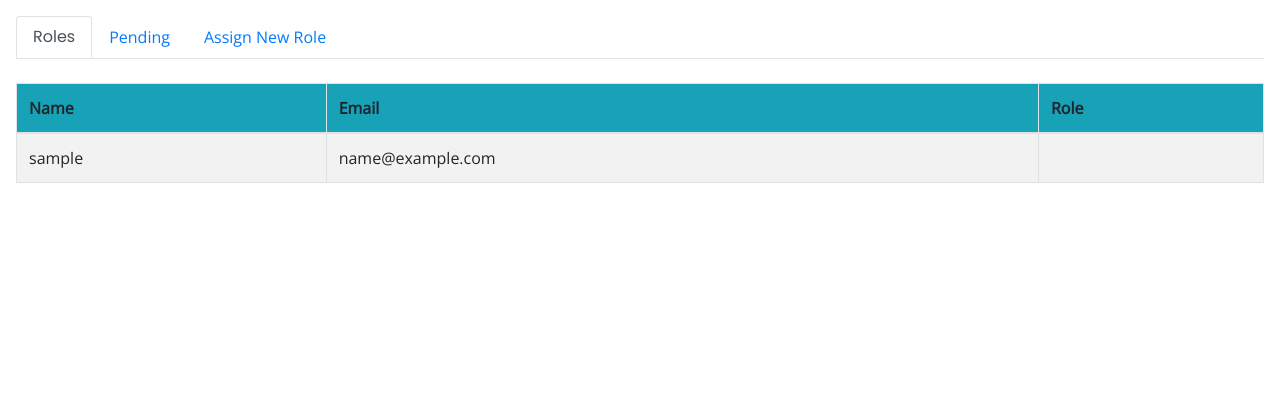
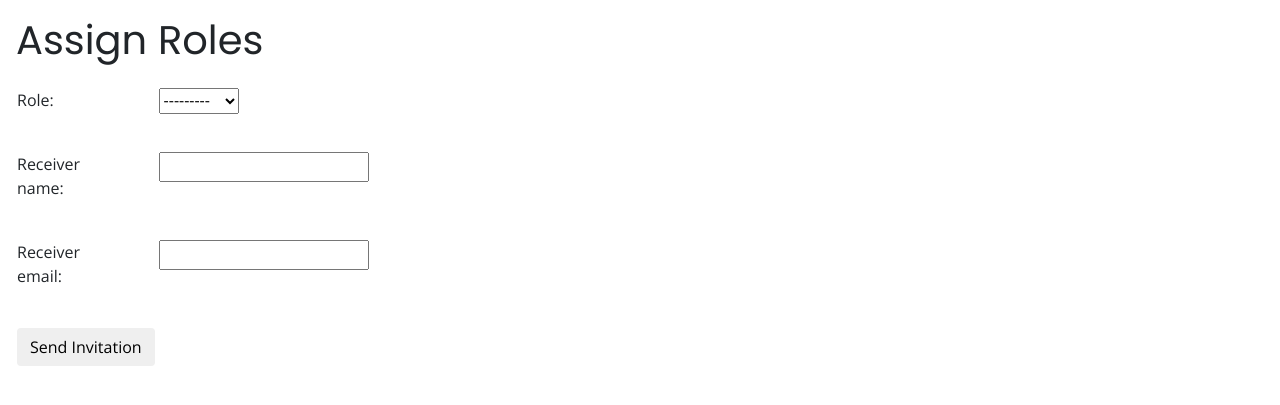
Before and after one commit to babonaresh/msa, a Django app: page /assign_role in a window 1280 px wide. Shown: the part 110-515 px from the top of the page. Run offline with Django 3.2, Linux system fonts and the light colour scheme; the visitor is signed in with stand-in values (Sample User, id 1); data comes from the database, SQL or seed files in the repository; data that the repository does not hold is empty; some libraries are stand-ins or nearby versions.

Commit message:
updated assign role and registerations

```diff
--- a/msa_app/forms.py
+++ b/msa_app/forms.py
@@ -22,9 +22,22 @@ class PlayerForm(forms.ModelForm):
 
 
 class AssignRoleForm(forms.ModelForm):
-     class Meta:
+    class Meta:
         model = Msarole
         fields = ['role', 'receiver_name', 'receiver_email']
+
+    def clean(self):
+        receiver_email = self.cleaned_data['receiver_email']
+        try:
+           msarole = Msarole.objects.filter(receiver_email=receiver_email).order_by('receiver_name').first()
+           print('msarole--', msarole)
+        except ObjectDoesNotExist:
+            return receiver_email
+        if msarole:
+            raise forms.ValidationError('Email is already taken and assigned to '+msarole.role+'')
+
+
+
 
 
 User = get_user_model()
--- a/msa_app/models.py
+++ b/msa_app/models.py
@@ -186,7 +186,6 @@ class Goal(models.Model):
         return str(self.player) + ' - ' + str(self.created_date) + ' - ' + str(self.goal_minute)
 
 
-
 class Msarole(models.Model):
 
     ROLE_CHOICES = (
@@ -194,7 +193,7 @@ class Msarole(models.Model):
           ('Coach', 'Coach'),
           ('Referee', 'Referee'),
     )
-    role = models.CharField(max_length=20,choices=ROLE_CHOICES)
+    role = models.CharField(max_length=20, choices=ROLE_CHOICES)
     receiver_name = models.CharField(max_length=10)
     receiver_email = models.EmailField(max_length=100)
     registered = models.CharField(max_length=10, default='No')
--- a/msa_app/templates/custom/assign_roles.html
+++ b/msa_app/templates/custom/assign_roles.html
@@ -5,10 +5,25 @@
 <div class="row padding">
 <div class="col-md-6">
     <h1>Assign Roles</h1>
+     <div style="width:30%">
     <form method="POST">{%csrf_token%}
-        {{form|crispy}}
-        <button type="submit" class="save btn btn-default">Save</button>
+           {% for field in form %}
+                <div class="row">
+                     <div class="col-sm-8">
+                         {{ field.label_tag }}
+                     </div>
+                     <div class="col-sm-3">
+                         {{ field }}
+                     </div>
+                </div>
+           {% endfor %}
+     <div class="row">
+         <div class="col-sm-3">
+        <button type="submit" class="save btn btn-default">Send Invitation</button>
+         </div>
+     </div>
     </form>
+     </div>
 </div>
 </div>
 </div>
--- a/msa_app/templates/custom/roles.html
+++ b/msa_app/templates/custom/roles.html
@@ -14,12 +14,20 @@
                    <li>
                      <a class="nav-link" id="pending-tab" data-toggle="tab" href="#pending" role="tab" aria-controls="pending" aria-selected="true">Pending</a>
                  </li>
-              <li>
-                  <a class="nav-link" id="assign-tab" data-toggle="tab" href="#assign" role="tab" aria-controls="assign" aria-selected="true">Assign New Role</a>
-              </li>
+
           </ul></br>
+            {% if sent == "True" %}
+                <div class="page-container">
+                    <p>Email has been successfully sent to {{ emailid }}</p>
+                </div>
+            {% endif %}
           <div class="tab-content" id="myTabContent">
-              <div class="tab-pane fade show active" role="tabpanel" aria-labelledby="roleslist-tab" id="roleslist">
+              <div class="tab-pane fade show active col-md-8" role="tabpanel" aria-labelledby="roleslist-tab" id="roleslist">
+                <div class="col-xs-12 col-sm-6 col-md-4 col-lg-3">
+                     <a href="{% url 'msa_app:assign_role' %}" class="btn btn-light">
+                         <i class="fas fa-plus"></i>
+                     </a>
+                </div>
                   <table class="table table-striped table-bordered table-hover">
                      <thead>
                          <tr class="bg-info">
@@ -33,14 +41,18 @@
                             <tr>
                                 <td>{{ user.username }} </td>
                                 <td>{{ user.email }}</td>
+                                {% if user.groups.all.0 %}
                                      <td>{{ user.groups.all.0 }}</td>
+                                {% else %}
+                                    <td>Super User</td>
+                                {% endif %}
                             </tr>
                         {% endfor %}
 
                         </tbody>
                       </table>
                </div>
-              <div class="tab-pane fade" id="pending" role="tabpanel" aria-labelledby="pending-tab" >
+              <div class="tab-pane fade col-md-8" id="pending" role="tabpanel" aria-labelledby="pending-tab" >
                   <table class="table table-striped table-bordered table-hover">
                       <thead>
                          <tr class="bg-info">
@@ -48,6 +60,7 @@
                             <th>Receiver Name</th>
                             <th>Receiver Email</th>
                              <th>Registered</th>
+                             <th>Action</th>
                          </tr>
                      </thead>
                       <tbody>
@@ -57,22 +70,17 @@
                                 <td>{{ role.receiver_name }}</td>
                                 <td>{{ role.receiver_email }}</td>
                                 <td>{{ role.registered }}</td>
+                                <td><a href="{% url 'msa_app:delete_role' pk=role.pk %}"
+                                   onclick="return confirm('Are you sure you want to delete?')"
+                                   class="btn btn-danger">Delete</a>
+                            </td>
                             </tr>
                         {% endfor %}
 
                         </tbody>
                       </table>
               </div>
-            <div class="tab-pane fade" id="assign" role="tabpanel" aria-labelledby="assign-tab" >
-                  <div class="col-md-6">
-                    <h1>Assign Roles</h1>
-                         <form method="POST" action="{% url 'msa_app:assign_role' %}">{%csrf_token%}
-                             {{form|crispy}}
-                             <button type="submit" class="save btn btn-default">Send Invitation</button>
 
-                        </form>
-                  </div>
-              </div>
           </div>
     </div>
 </div>
--- a/msa_app/urls.py
+++ b/msa_app/urls.py
@@ -28,6 +28,7 @@ urlpatterns = [
 
     path('assign_role', views.assign_role, name='assign_role'),
     path('roles', views.role_list, name='role_list'),
+    path('roles/delete/<int:pk>/', views.delete_role, name='delete_role'),
 ]
 
 if settings.DEBUG:
--- a/msa_app/views.py
+++ b/msa_app/views.py
@@ -86,8 +86,8 @@ def team_list(request):
     return render(request, 'custom/team_list.html',
                  {'team_list': team_list})
 
+
 @login_required
-
 def team_delete(request, pk):
     team = get_object_or_404(Team, pk=pk)
     team.delete()
@@ -144,8 +144,8 @@ def player_edit(request, pk):
     return render(request, 'custom/player_edit.html', {'form': form})
 
 
+
 @login_required
-
 def player_delete(request, pk):
     player = get_object_or_404(Player, pk=pk)
     player.delete()
@@ -157,39 +157,47 @@ def player_delete(request, pk):
 @login_required
 def role_list(request):
     user_list = User.objects.all()
-    role_list = Msarole.objects.all()
-    form = AssignRoleForm()
-    return render(request, 'custom/roles.html', {'roles_list': role_list, 'user_list': user_list, 'form': form, 'sent':False})
+    role_list = Msarole.objects.filter(registered='No')
+    return render(request, 'custom/roles.html', {'roles_list': role_list, 'user_list': user_list,
+                                                 'sent': 'False', 'Emailid': 'None'})
 
 
 @login_required
 def assign_role(request):
     form = AssignRoleForm(request.POST or None)
-    sent = False
     user_list = User.objects.all()
-    role_list = Msarole.objects.all()
+    role_list = Msarole.objects.filter(registered='No')
     if request.method == "POST":
         form = AssignRoleForm(request.POST)
         if form.is_valid():
             assignrole = form.save(commit=False)
-            # validate the emailid (alert if already exists with same role)
             assignrole.save()
             cd = form.cleaned_data
+            host_name = request.get_host()
+            print('host_name--', host_name)
+            host_url = request.get_full_path()
+            print('host_url--', host_url)
+            final_url = 'http://' + host_name + "/register"
+            print('final_url--', final_url)
            # post_url = request.build_absolute_uri(post.get_absolute_url())
             subject = 'Activate your MSA account as ' + cd['role']
-            message = 'Please register at MSA as  '
+            message = "Hi!\n You are selected as '" + cd['role'] +"' from MSA administration." \
+                    "\nPlease register at MSA using below link \n " +final_url + "\n Thanks ! MSA"
+            #message = 'Please register at MSA as  ' + cd['role'] + 'using below url.'+ final_url + 'Thanks ! MSA'
 
             send_mail(subject, message, 'mavstaruno@gmail.com', [cd['receiver_email']])
-            sent = True
-
-            form = AssignRoleForm()
-            return render(request, 'custom/roles.html', {'roles_list': role_list, 'user_list': user_list, 'form': form, 'sent': sent})
+            return render(request, 'custom/roles.html', {'roles_list': role_list, 'user_list': user_list,
+                                                         'sent': 'True', 'emailid': cd['receiver_email']})
     else:
         form = AssignRoleForm()
-    # print("Else")
-    #return render(request, 'custom/assign_roles.html', {'form': form})
-    return render(request, 'custom/roles.html',
-                  {'roles_list': role_list, 'user_list': user_list, 'form': form, 'sent': sent})
+    return render(request, 'custom/assign_roles.html', {'form': form})
+
+
+@login_required
+def delete_role(request, pk):
+    msarole = get_object_or_404(Msarole, pk=pk)
+    msarole.delete()
+    return redirect('msa_app:role_list')
 
 
 #Session Views
@@ -230,6 +238,7 @@ def register_view(request):
         login(request, new_user)
         return redirect('msa_app:home')
 
+
     context = {
         "form": form,
         "title": title
--- a/msa_default/settings.py
+++ b/msa_default/settings.py
@@ -1,11 +1,8 @@
 """
 Django settings for msa_default project.
-
 Generated by 'django-admin startproject' using Django 2.0.5.
-
 For more information on this file, see
 https://docs.djangoproject.com/en/2.0/topics/settings/
-
 For the full list of settings and their values, see
 https://docs.djangoproject.com/en/2.0/ref/settings/
 """
```
Also changed, not shown: msa_app/templates/registration/change_password.html (+22 -3 lines), msa_app/templates/registration/login_form.html (+24 -3 lines), msa_app/templates/registration/password_reset_form.html (+12 -10 lines). Lines whose indentation alone changed are shown as unchanged.
